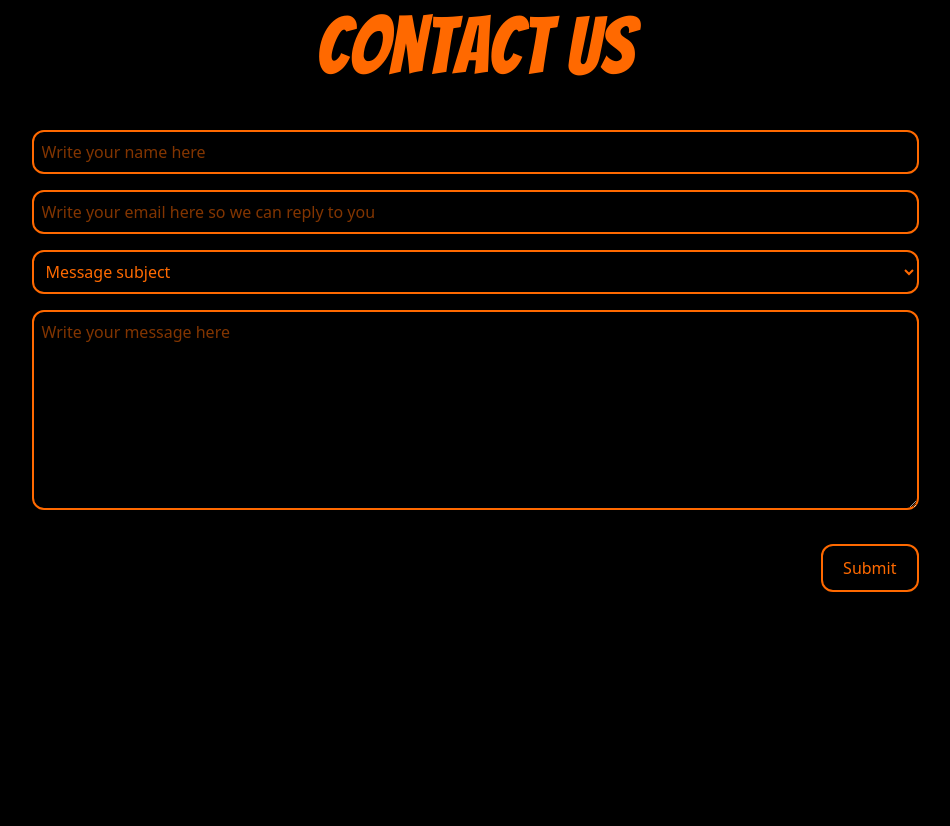
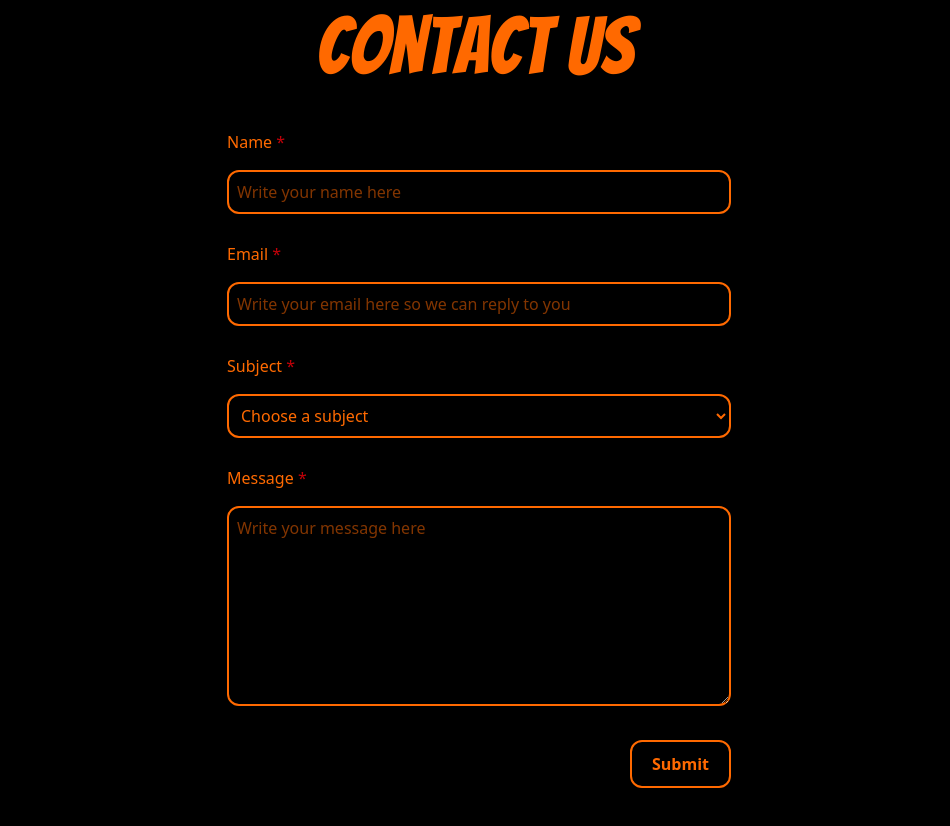
Before and after one commit to MGFNolan/hebden-bridge-chess-club, a React (Vite) app: page / in a window 1280 px wide. Shown: the part 4820-5646 px from the top of the page, without its empty margins (165-1115 px from the left). Before the commit the page ends 5504 px from the top, so only its background shows below. Built offline with nearby package versions, Linux system fonts and the light colour scheme.

Commit message:
15: implement and style form and emailjs

```diff
--- a/src/components/ContactForm.tsx
+++ b/src/components/ContactForm.tsx
@@ -1,78 +1,207 @@
+import { useState } from "react";
+import { useFormAndValidation } from "../hooks/useFormAndValidation";
 import { ContactOptionsContent } from "../utils/content";
+import emailjs from "@emailjs/browser";
+import { FORM_STATE_DURATION } from "../utils/constants";
+
+interface FormState {
+    currentState: "idle" | "pending" | "success" | "error";
+    errorMessage: string | null;
+}
+
+const buttonStateClasses = {
+    idle: "btn--idle",
+    pending: "btn--pending",
+    success: "btn--success",
+    error: "btn--error",
+};
 
 export default function ContactForm() {
+    const [formState, setFormState] = useState<FormState>({
+        currentState: "idle",
+        errorMessage: null,
+    });
+
+    const { values, handleChange, errors, isValid, resetForm } =
+        useFormAndValidation({
+            name: "",
+            email: "",
+            subject: "",
+            message: "",
+        });
+
     const handleSubmit = (e: React.FormEvent<HTMLFormElement>) => {
         e.preventDefault();
-        const form = e.currentTarget;
-        const data = new FormData(form);
-        const formObject = Object.fromEntries(data.entries());
-        console.log("Form Data:", formObject);
-        // Send with EmailJS or other handler here
+
+        if (isValid) {
+            setFormState({ currentState: "pending", errorMessage: null });
+
+            emailjs.init({
+                publicKey: "k62o7U8zlSTZ0XtRO",
+            });
+
+            emailjs
+                .sendForm(
+                    "service_vf2whh5",
+                    "template_sdgdvkq",
+                    "#contact-us-form"
+                )
+                .then(
+                    (response) => {
+                        console.log("SUCCESS!", response.status, response.text);
+                        handleSuccess();
+                    },
+                    (error) => {
+                        console.log("FAILED...", error);
+                        handleError(error);
+                    }
+                );
+            resetForm();
+        }
     };
 
+    function handleSuccess() {
+        resetForm();
+        setFormState({ currentState: "success", errorMessage: null });
+
+        // Tell the browser to run this function after 1250 ms, reset form state
+        setTimeout(
+            () => setFormState({ currentState: "idle", errorMessage: null }),
+            FORM_STATE_DURATION
+        );
+    }
+
+    function handleError(error: Error) {
+        setFormState({ currentState: "error", errorMessage: error.message });
+
+        setTimeout(
+            () => setFormState({ currentState: "idle", errorMessage: null }),
+            FORM_STATE_DURATION
+        );
+    }
+
     return (
-        <section id="contact-us">
-            <div className="container">
-                <h2>Contact Us</h2>
-                <form onSubmit={handleSubmit} className="contact-us">
+        <section id="contact-us" aria-labelledby="contact-us-heading">
+            <div className="container contact-us">
+                <h2 id="contact-us-heading">Contact Us</h2>
+                <form
+                    onSubmit={handleSubmit}
+                    className="contact-us-form"
+                    id="contact-us-form"
+                >
                     <label className="contact-us__label" htmlFor="name">
-                        Your Name
-                    </label>
+                        <p>
+                            Name <span className="mandatory">*</span>
+                        </p>
+
                         <input
                             autoComplete="name"
                             className="contact-us__name"
                             type="text"
                             id="name"
                             name="name"
+                            value={values.name}
+                            onChange={handleChange}
                             placeholder="Write your name here"
+                            minLength={3}
+                            maxLength={50}
+                            pattern="[^.]*?"
+                            aria-required="true"
+                            required
                         />
+                        {errors.name && (
+                            <p className="error-message">{errors.name}</p>
+                        )}
+                    </label>
 
                     <label className="contact-us__label" htmlFor="email">
-                        Email
-                    </label>
+                        <p>
+                            Email <span className="mandatory">*</span>
+                        </p>
+
                         <input
                             autoComplete="email"
                             className="contact-us__email"
-                        type="text"
+                            type="email"
                             id="email"
                             name="email"
+                            value={values.email}
+                            onChange={handleChange}
                             placeholder="Write your email here so we can reply to you"
+                            minLength={3}
+                            maxLength={50}
+                            aria-required="true"
+                            required
                         />
+                        {errors.email && (
+                            <p className="error-message">{errors.email}</p>
+                        )}
+                    </label>
 
                     <label className="contact-us__label" htmlFor="subject">
-                        Subject
-                    </label>
+                        <p>
+                            Subject <span className="mandatory">*</span>
+                        </p>
+
                         <select
                             id="subject"
                             name="subject"
+                            value={values.subject}
+                            onChange={handleChange}
                             className="contact-us__subject"
+                            required
+                            aria-required="true"
                         >
-                        <option value="" disabled selected>
-                            Message subject
+                            <option value="" disabled>
+                                Choose a subject{" "}
                             </option>
+
                             {ContactOptionsContent.map((option) => (
                                 <option value={option.option} key={option.id}>
                                     {option.option}
                                 </option>
                             ))}
                         </select>
+                        {errors.subject && (
+                            <p className="error-message">{errors.subject}</p>
+                        )}
+                    </label>
 
                     <label className="contact-us__label" htmlFor="message">
-                        Message
-                    </label>
+                        <p>
+                            Message <span className="mandatory">*</span>
+                        </p>
+
                         <textarea
                             id="message"
                             name="message"
+                            value={values.message}
+                            onChange={handleChange}
                             placeholder="Write your message here"
                             style={{ height: "200px" }}
                             className="contact-us__message"
+                            minLength={3}
+                            aria-required="true"
+                            required
                         />
+                        {errors.message && (
+                            <p className="error-message">{errors.message}</p>
+                        )}
+                    </label>
 
                     <button
                         type="submit"
-                        className="btn--primary contact-us__btn"
+                        className={`btn--primary contact-us__btn ${
+                            buttonStateClasses[formState.currentState]
+                        }`}
+                        disabled={formState.currentState !== "idle"}
                     >
-                        Submit
+                        {formState.currentState === "idle" && "Submit"}
+                        {formState.currentState === "pending" &&
+                            "Submitting..."}
+                        {formState.currentState === "success" && "Success!"}
+                        {formState.currentState === "error" &&
+                            "Submission Failed"}
                     </button>
                 </form>
             </div>
--- a/src/css/contact-form.css
+++ b/src/css/contact-form.css
@@ -1,5 +1,8 @@
 .contact-us {
-    @apply justify-self-center mx-3;
+    @apply max-w-[40%];
+
+    .contact-us-form {
+        @apply justify-self-center mx-3 w-[100%];
 
         .contact-us__name,
         .contact-us__subject,
@@ -9,10 +12,15 @@
         }
 
         .contact-us__label {
-        @apply hidden;
+            @apply mb-2 mt-3 ml-2 block;
         }
 
         .contact-us__btn {
             @apply ml-auto block;
         }
     }
+
+    .error-message {
+        @apply text-white font-bold text-xs;
+    }
+}
```
Lines whose indentation alone changed are shown as unchanged.
